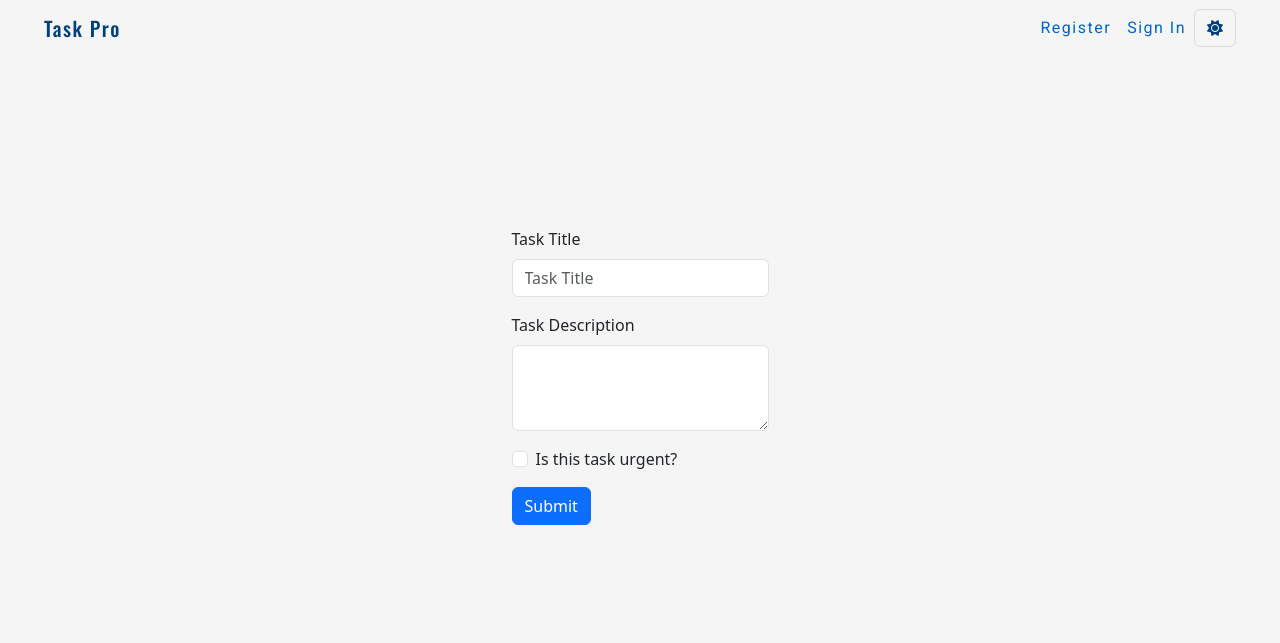
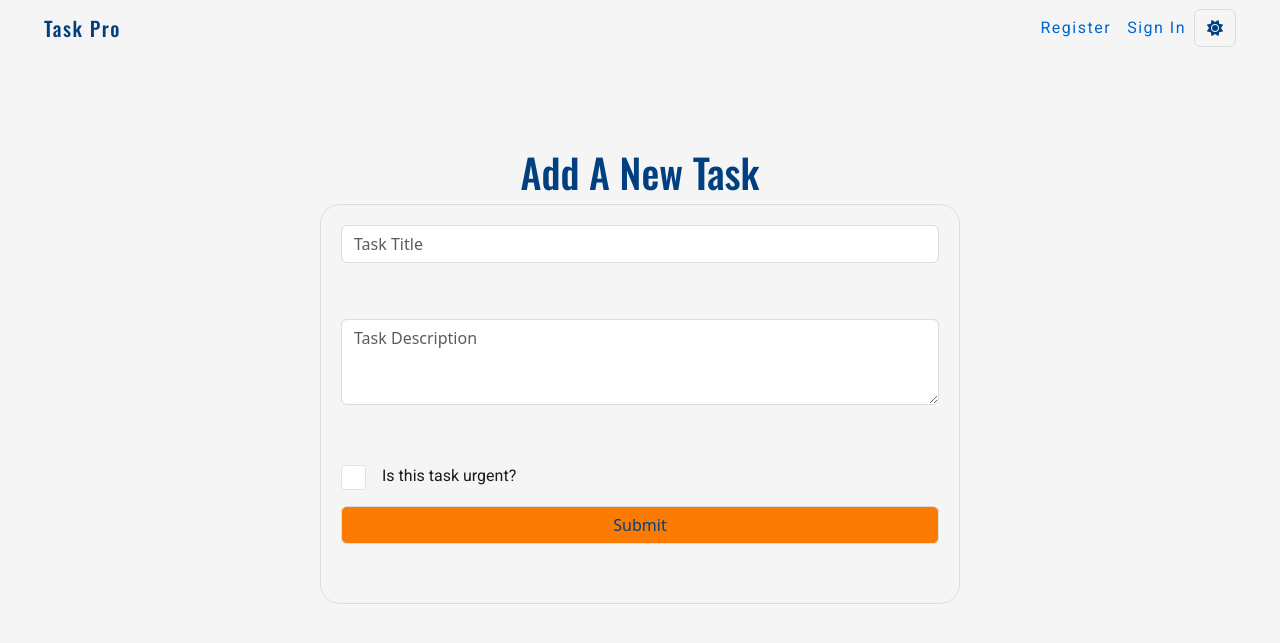
Before and after one commit to mmcin/task-pro-2, a Django app: template templates/add_task.html in a window 1280 px wide. Shown: the top 643 px of the page. Run offline with Django 3.2, Linux system fonts and the light colour scheme; the template is opened without the code that fills it, so the values that code supplies are empty; some libraries are stand-ins or nearby versions.

Commit message:
styled create task form

```diff
--- a/static/css/style.css
+++ b/static/css/style.css
@@ -315,3 +315,62 @@ h6 {
         margin-bottom: 1rem;
     }
 }
+
+/* ----- Create Task Form ----- */
+
+form {
+    padding: 20px;
+    border: 1px solid var(--border-color);
+    border-radius: 20px;
+    height: 50vh;
+    width: 50vw;
+    display: flex;
+    align-items: stretch;
+    flex-direction: column;
+}
+
+label {
+    display: none;
+}
+
+.urgent-label {
+    display: inline !important;
+}
+
+.form-control {
+    border: 1px solid var(--border-color);
+    margin-bottom: 2.5rem;
+    color: var(--secondary-text-color);
+}
+
+label {
+    display: none;
+}
+
+.urgent-label {
+    display: inline !important;
+    color: var(--secondary-text-color);
+    font-family: var(--ff-body);
+}
+
+.form-check-input {
+    height: 25px;
+    width: 25px;
+    margin-right: 1rem;
+}
+
+.form-check {
+    display: flex;
+    align-items: center;
+}
+
+.btn {
+    background-color: var(--accent-color-1);
+    color: var(--primary-text-color);
+    border: 1px solid var(--border-color);
+}
+
+.form-header-container h1 {
+    font-family: var(--ff-title);
+    color: var(--primary-text-color);
+}
--- a/templates/add_task.html
+++ b/templates/add_task.html
@@ -2,21 +2,24 @@
 {% load static %}
 
 {% block content %}
+<div class="form-header-container">
+    <h1>Add A New Task </h1>
+</div>
 <form method="post" action="{% url 'add_task' %}">
     {% csrf_token %}
     <div class="mb-3">
         <label for="task_title" class="form-label">Task Title</label>
-        <input type="text" class="form-control" id="task_title" placeholder="Task Title" name="title">
+        <input type="text" required class="form-control" id="task_title" placeholder="Task Title" name="title">
     </div>
     <div class="mb-3">
         <label for="task_description" class="form-label">Task Description</label>
-        <textarea class="form-control" id="task_description" name="description" rows="3"></textarea>
+        <textarea class="form-control" id="task_description" name="description" placeholder="Task Description"
+            rows="3"></textarea>
     </div>
     <div class="mb-3 form-check">
         <input type="checkbox" class="form-check-input" id="task_urgent" name="urgent" value="on">
-        <label class="form-check-label" for="task_urgent">Is this task urgent?</label>
+        <label class="form-check-label urgent-label" for="task_urgent" class="">Is this task urgent?</label>
     </div>
-
     <button type="submit" class="btn btn-primary">Submit</button>
 </form>
 
```
